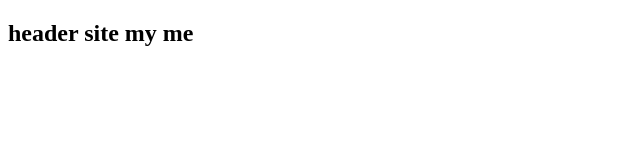
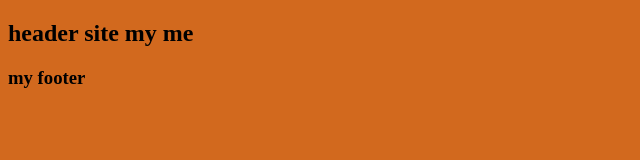
Before and after one commit to Mahdimohseni2001/project1, a plain HTML site: page index.html in a window 1280 px wide. Shown: the whole page, without its empty margins (0-640 px from the left). Drawn offline with Linux system fonts and the light colour scheme.

Commit message:
change body color

```diff
--- a/index.html
+++ b/index.html
@@ -5,11 +5,18 @@
     <meta http-equiv="X-UA-Compatible" content="IE=edge">
     <meta name="viewport" content="width=device-width, initial-scale=1.0">
     <title>Document</title>
+    <style>
+        body{
+            background: chocolate;
+        }
+    </style>
 </head>
 <body>
     <header>
         <h2>header site my me</h2>
     </header>
-
+    <footer>
+        <h3>my footer</h3>
+    </footer>
 </body>
 </html>
```
